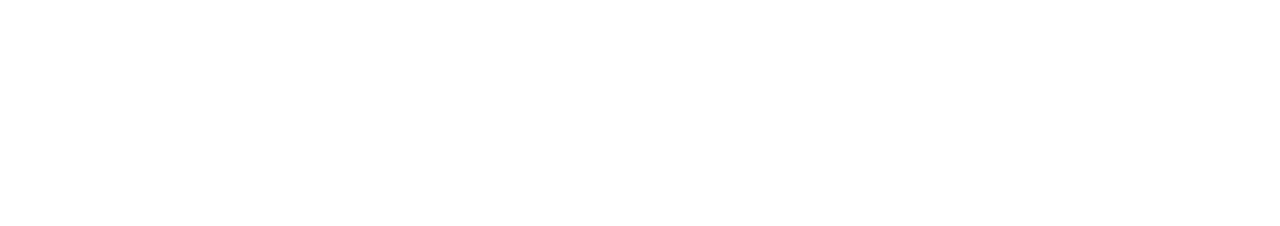
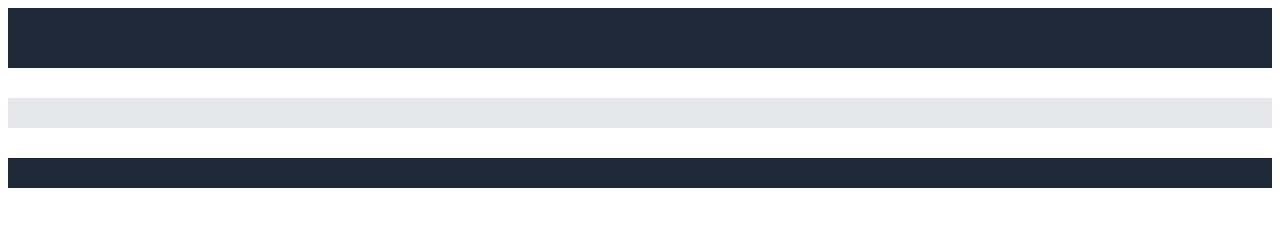
Before and after one commit to Liquid-Tension-Experiment/odin-landing-page, a plain HTML site: page index.html in a window 1280 px wide. Drawn offline with Linux system fonts and the light colour scheme.

Commit message:
Create top level elements with correct bg-color

```diff
--- a/index.html
+++ b/index.html
@@ -7,6 +7,12 @@
     <link rel="stylesheet" href="styles.css">
 </head>
 <body>
+    <nav class ="navbar"></nav>
+    <div class="hero"></div>
+    <div class="information"></div>
+    <div class="quote"></div>
+    <div class="calltoaction"></div>
+    <div class="footer"></div>
 
 </body>
 </html>
--- a/styles.css
+++ b/styles.css
@@ -0,0 +1,22 @@
+.navbar {
+    height: 30px;
+    background-color: #1F2937;
+}
+.hero {
+    height: 30px;
+    background-color: #1F2937;
+}
+.information {
+    height: 30px;
+}
+.quote {
+    height: 30px;
+    background-color: #E5e7eb;
+}
+.calltoaction {
+    height: 30px;
+}
+.footer {
+    height: 30px;
+    background-color: #1F2937;
+}
```
